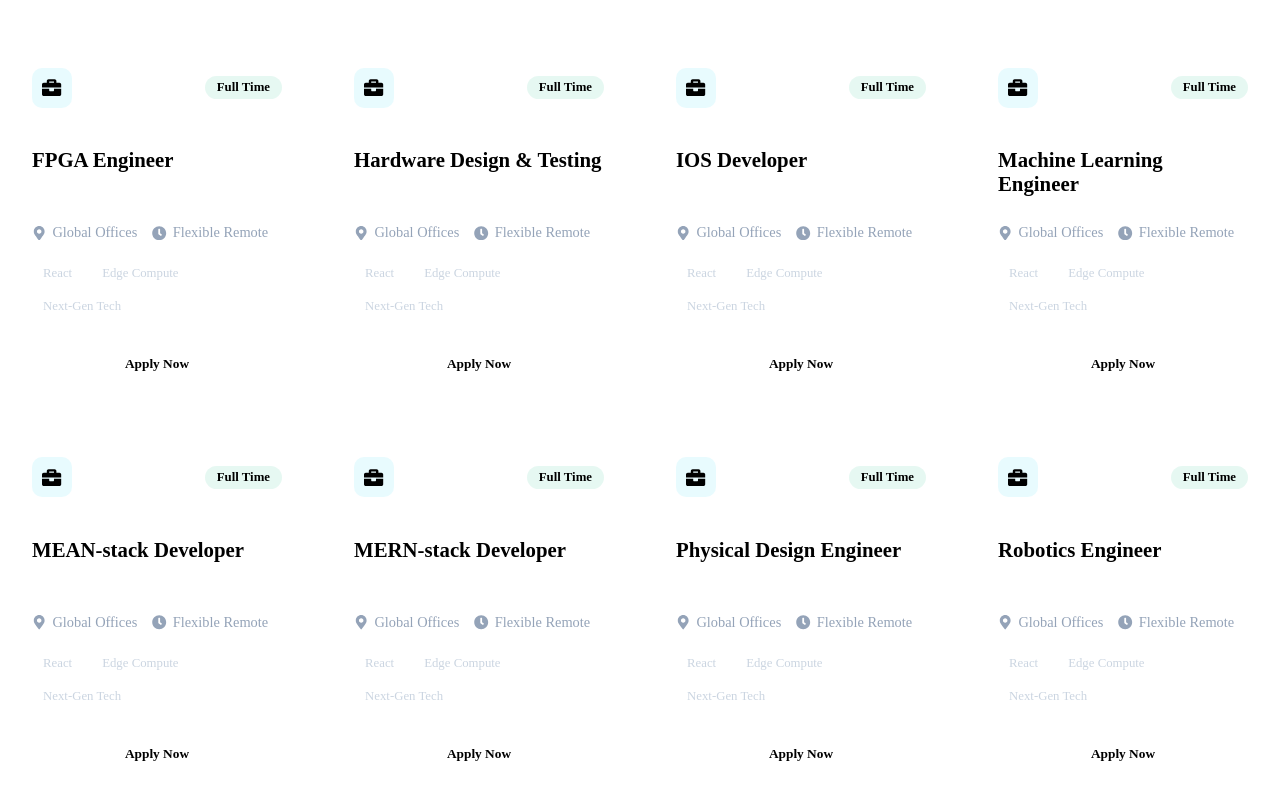
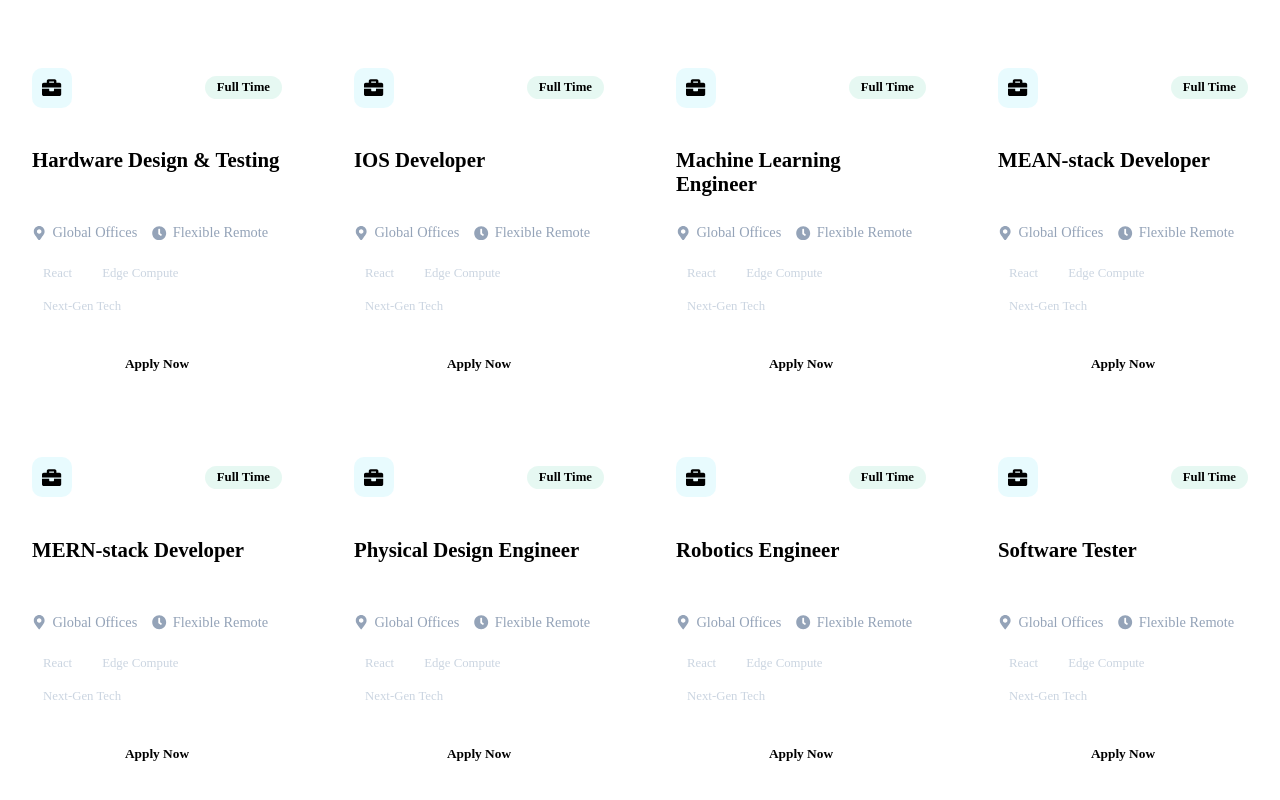
Before and after one commit to techbrainnetworks2026-sys/TN-Transportation, a React (Vite) app: page / in a window 1280 px wide. Shown: the part 10111-10911 px from the top of the page. Built offline with nearby package versions, Linux system fonts and the light colour scheme; the HTML template or start-up script is replaced by a standard one.

Commit message:
Final fix for casing issue

```diff
--- a/src/data/careers.js
+++ b/src/data/careers.js
@@ -3,7 +3,6 @@ export const careers = [
   "CAD/CAM Designer",
   "DFT Engineer",
   "FARM-stack Developer",
-  "FPGA Engineer",
   "Hardware Design & Testing",
   "IOS Developer",
   "Machine Learning Engineer",
```
